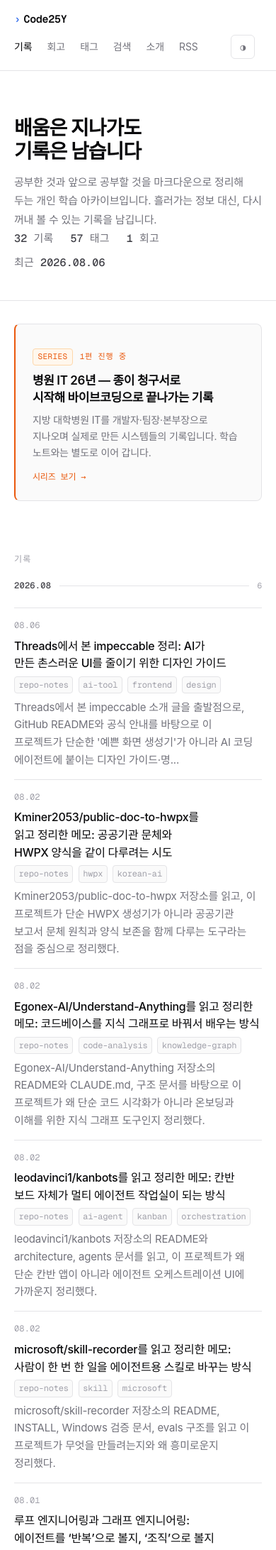
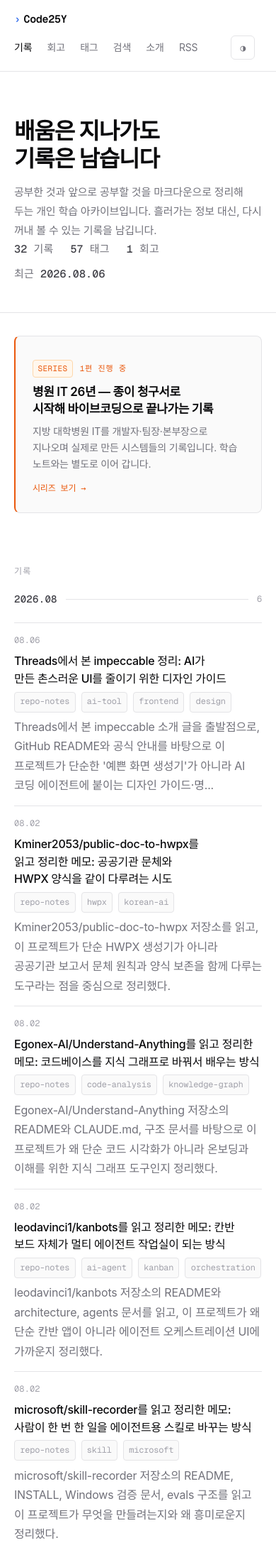
Before and after one commit to songseungyul/Code25Y, a Jekyll site: the page built from index.md, in a window 390 px wide. Shown: the top 2184 px of the page at 71% size. Built offline with Jekyll 4.4.1, drawn with Linux system fonts in a browser that asks for light colours; some web fonts are replaced.

Commit message:
Further increase mobile text size

```diff
--- a/assets/css/style.scss
+++ b/assets/css/style.scss
@@ -1423,8 +1423,8 @@ input:focus-visible {
 
 @media (max-width: 640px) {
   body {
-    font-size: 1rem;
-    line-height: 1.75;
+    font-size: 1.0625rem;
+    line-height: 1.78;
   }
   .site-header {
     position: static;
@@ -1445,6 +1445,7 @@ input:focus-visible {
   .eyebrow,
   .section-label,
   .search-label,
+  .log-group-count,
   .archive-meta,
   .post-header-meta,
   .search-help,
@@ -1456,13 +1457,34 @@ input:focus-visible {
     font-size: 0.75rem;
   }
   .archive-title,
-  .log-title {
+  .log-title,
+  .page-title,
+  .post-title {
     font-size: 1rem;
     line-height: 1.55;
   }
+  .home-hero h1 {
+    font-size: 2rem;
+    line-height: 1.24;
+  }
+  .log-group-label {
+    font-size: 0.875rem;
+  }
   .archive-excerpt,
   .log-excerpt {
-    font-size: 0.9375rem;
+    font-size: 1rem;
+    line-height: 1.72;
+  }
+  .log-tags {
+    font-size: 0.75rem;
+    gap: 0.35rem 0.5rem;
+  }
+  .log-tags span {
+    padding: 0.18rem 0.45rem;
+  }
+  .tag-chip,
+  .post-tag-list a {
+    font-size: 0.75rem;
   }
   .theme-toggle {
     margin-left: auto;
```
